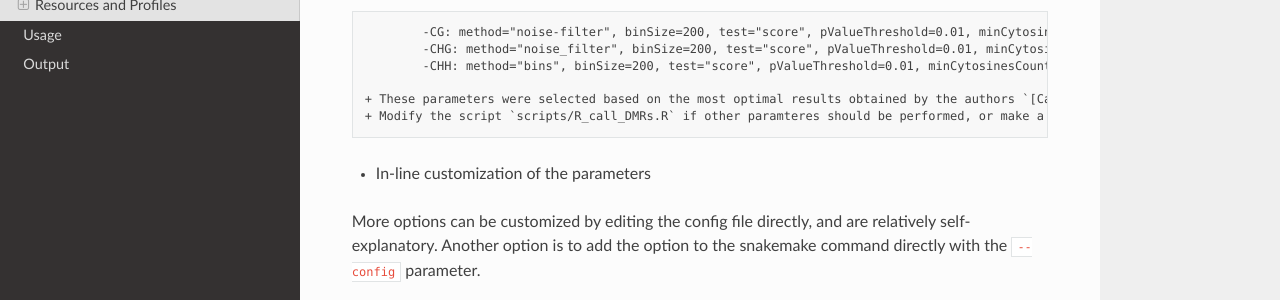
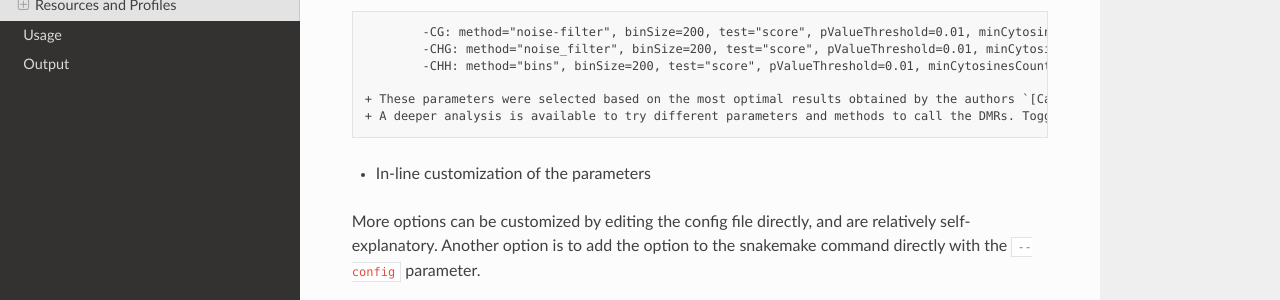
Before and after one commit to joncahn/epicc-documentation, a Sphinx documentation site: the page built from docs/source/configuration.rst, in a window 1280 px wide and 900 px high, scrolled down 7153 px. Shown: the part 235-535 px from the top of the window. Built offline with Sphinx 7.4.7 and the Read the Docs theme 3.1.0, drawn with Linux system fonts in a browser that asks for light colours.

Commit message:
Update configuration.rst

```diff
--- a/docs/source/configuration.rst
+++ b/docs/source/configuration.rst
@@ -256,7 +256,7 @@ Configuration Options
 		-CHH: method="bins", binSize=200, test="score", pValueThreshold=0.01, minCytosinesCount=5, minProportionDifference=0.1, minGap=200, minSize=50, minReadsPerCytosine=3
 
 	+ These parameters were selected based on the most optimal results obtained by the authors `[Catoni et al. 2018] <https://academic.oup.com/nar/article/46/19/e114/5050634>`__.
-	+ Modify the script `scripts/R_call_DMRs.R` if other paramteres should be performed, or make a copy such as ``scripts/R_call_DMRs_custom.R`` and replace it in the rule ``call_DMRs_pairwise`` in the ``workflow/rules/mC.smk`` file.
+	+ A deeper analysis is available to try different parameters and methods to call the DMRs. Toggle the ``custom_script_dmrs`` on the ``config/config.yaml`` file to use it, and feel free to edit it as well to try different parameters.
 
 - In-line customization of the parameters
 
```
